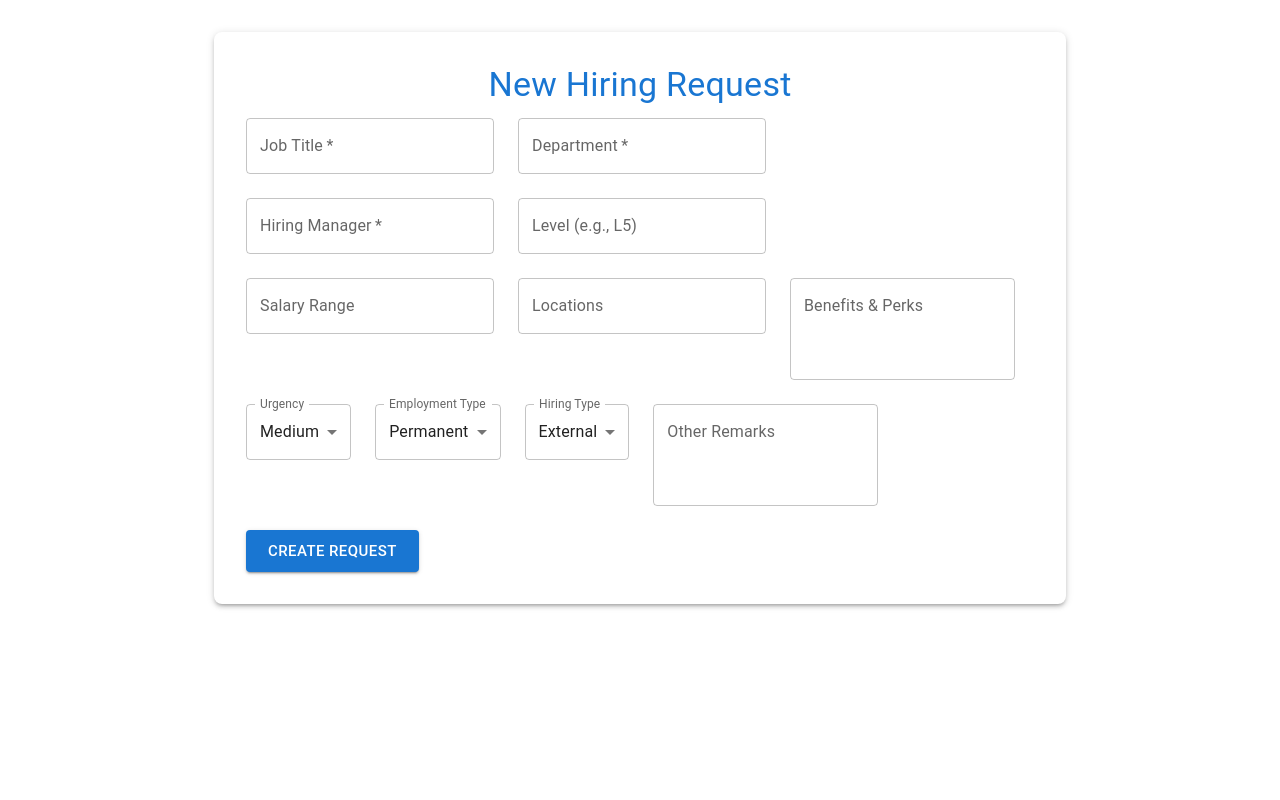
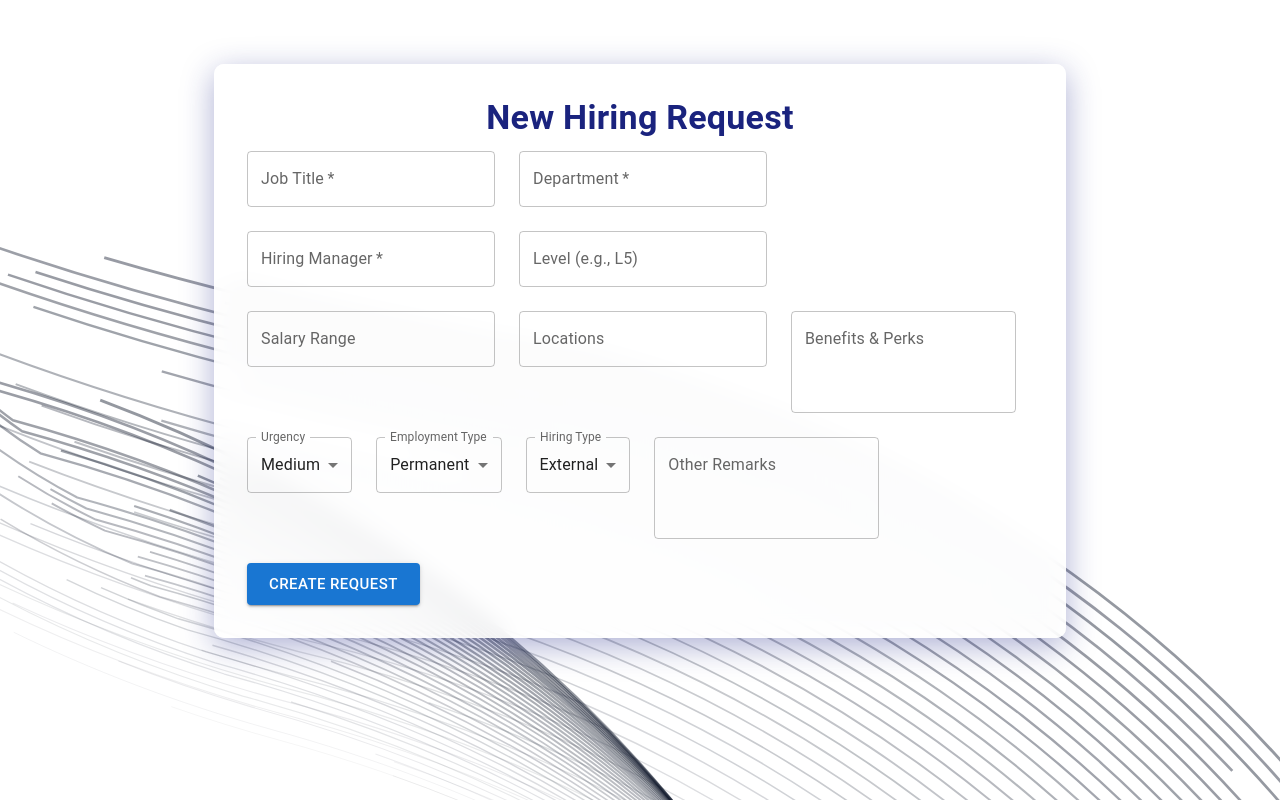
Before and after one commit to azadsimhab/ai-hiring-platform, a React (Create React App) app in the folder frontend/: page / in a window 1280 px wide. Built offline with nearby package versions, Linux system fonts and the light colour scheme.

Commit message:
feat: Integrated with BackgroundPaths

```diff
--- a/frontend/package.json
+++ b/frontend/package.json
@@ -11,6 +11,7 @@
     "@testing-library/react": "^16.3.0",
     "@testing-library/user-event": "^13.5.0",
     "axios": "^1.10.0",
+    "framer-motion": "^12.19.0",
     "react": "^19.1.0",
     "react-dom": "^19.1.0",
     "react-scripts": "5.0.1",
--- a/frontend/src/App.js
+++ b/frontend/src/App.js
@@ -1,13 +1,14 @@
-// frontend/src/App.js (Refactored with Material-UI)
+// frontend/src/App.js (Integrated with BackgroundPaths)
 
 import React, { useState } from 'react';
 import axios from 'axios';
+import { BackgroundPaths } from './BackgroundPaths'; // Import the new component
 import {
   Container, Box, Typography, TextField, Button, Grid,
   Select, MenuItem, FormControl, InputLabel, CircularProgress
 } from '@mui/material';
 
-// IMPORTANT: Use your actual backend URL
+// Use your actual backend URL
 const API_BASE_URL = 'https://api-backend-tzgb3x3t4a-uc.a.run.app';
 
 function App() {
@@ -20,19 +21,16 @@ function App() {
     benefits_perks: '',
     locations: '',
     urgency: 'Medium',
-    other_remarks: '',
     employment_type: 'Permanent',
-    hiring_type: 'External'
+    hiring_type: 'External',
+    other_remarks: ''
   });
 
   const [status, setStatus] = useState({ message: '', error: false, loading: false });
 
   const handleChange = (e) => {
     const { name, value } = e.target;
-    setFormData(prevState => ({
-      ...prevState,
-      [name]: value
-    }));
+    setFormData(prevState => ({ ...prevState, [name]: value }));
   };
 
   const handleSubmit = async (e) => {
@@ -43,26 +41,35 @@ function App() {
       setStatus({ message: `Success! Hiring Request created with ID: ${response.data.id}`, error: false, loading: false });
     } catch (error) {
       console.error('Error submitting form:', error);
-      setStatus({ message: 'Error: Could not submit the request. Please check the console.', error: true, loading: false });
+      setStatus({ message: 'Error: Could not submit the request.', error: true, loading: false });
     }
   };
 
   return (
-    <Container maxWidth="md">
+    <>
+      {/* This component will render the animated background across the whole page */}
+      <BackgroundPaths />
+
+      {/* Our form is placed on top of the background */}
+      <Container maxWidth="md" sx={{ position: 'relative', zIndex: 1 }}>
         <Box
           sx={{
-          marginTop: 4,
+            marginTop: 8,
             padding: 4,
-          boxShadow: 3,
-          borderRadius: 2,
-          backgroundColor: 'white',
+            boxShadow: '0 8px 32px 0 rgba(31, 38, 135, 0.37)',
+            // Use a semi-transparent background to see the animation behind the form
+            backgroundColor: 'rgba(255, 255, 255, 0.85)',
+            backdropFilter: 'blur(10px)',
+            borderRadius: '10px',
+            border: '1px solid rgba(255, 255, 255, 0.18)',
           }}
         >
-        <Typography variant="h4" component="h1" gutterBottom align="center" color="primary">
+          <Typography variant="h4" component="h1" gutterBottom align="center" sx={{ fontWeight: 'bold', color: '#1a237e' }}>
             New Hiring Request
           </Typography>
           <form onSubmit={handleSubmit}>
             <Grid container spacing={3}>
+              {/* ... All Grid item TextFields and Selects remain the same ... */}
               <Grid item xs={12} sm={6}>
                 <TextField fullWidth label="Job Title" name="job_title" value={formData.job_title} onChange={handleChange} required />
               </Grid>
@@ -122,7 +129,7 @@ function App() {
               </Grid>
               {status.message && (
                 <Grid item xs={12}>
-                <Typography color={status.error ? 'error' : 'green'} align="center">
+                  <Typography color={status.error ? 'error' : 'green'} align="center" sx={{ fontWeight: '600' }}>
                     {status.message}
                   </Typography>
                 </Grid>
@@ -131,6 +138,7 @@ function App() {
           </form>
         </Box>
       </Container>
+    </>
   );
 }
 
--- /dev/null
+++ b/frontend/src/BackgroundPaths.js
@@ -0,0 +1,63 @@
+// frontend/src/BackgroundPaths.js
+
+"use client";
+import { motion } from "framer-motion";
+
+function FloatingPaths({ position }) {
+  const paths = Array.from({ length: 36 }, (_, i) => ({
+    id: i,
+    d: `M-${380 - i * 5 * position} -${189 + i * 6}C-${
+      380 - i * 5 * position
+    } -${189 + i * 6} -${312 - i * 5 * position} ${216 - i * 6} ${
+      152 - i * 5 * position
+    } ${343 - i * 6}C${616 - i * 5 * position} ${470 - i * 6} ${
+      684 - i * 5 * position
+    } ${875 - i * 6} ${684 - i * 5 * position} ${875 - i * 6}`,
+    color: `rgba(15,23,42,${0.1 + i * 0.03})`,
+    width: 0.5 + i * 0.03,
+  }));
+
+  return (
+    <div style={{ position: 'absolute', inset: 0, pointerEvents: 'none' }}>
+      <svg
+        style={{ width: '100%', height: '100%', color: '#0f172a' }}
+        viewBox="0 0 696 316"
+        fill="none"
+      >
+        <title>Background Paths</title>
+        {paths.map((path) => (
+          <motion.path
+            key={path.id}
+            d={path.d}
+            stroke="currentColor"
+            strokeWidth={path.width}
+            strokeOpacity={0.1 + path.id * 0.03}
+            initial={{ pathLength: 0.3, opacity: 0.6 }}
+            animate={{
+              pathLength: 1,
+              opacity: [0.3, 0.6, 0.3],
+              pathOffset: [0, 1, 0],
+            }}
+            transition={{
+              duration: 20 + Math.random() * 10,
+              repeat: Number.POSITIVE_INFINITY,
+              ease: "linear",
+            }}
+          />
+        ))}
+      </svg>
+    </div>
+  );
+}
+
+// This is the main component we will import into App.js
+export function BackgroundPaths() {
+  return (
+    <div style={{ position: 'fixed', top: 0, left: 0, width: '100vw', height: '100vh', zIndex: -1, backgroundColor: 'white', overflow: 'hidden' }}>
+      <div style={{ position: 'absolute', inset: 0 }}>
+        <FloatingPaths position={1} />
+        <FloatingPaths position={-1} />
+      </div>
+    </div>
+  );
+}
```
Also changed, not shown: 1 other file (tests, documents, lock files or other folders). Lines whose indentation alone changed are shown as unchanged.
